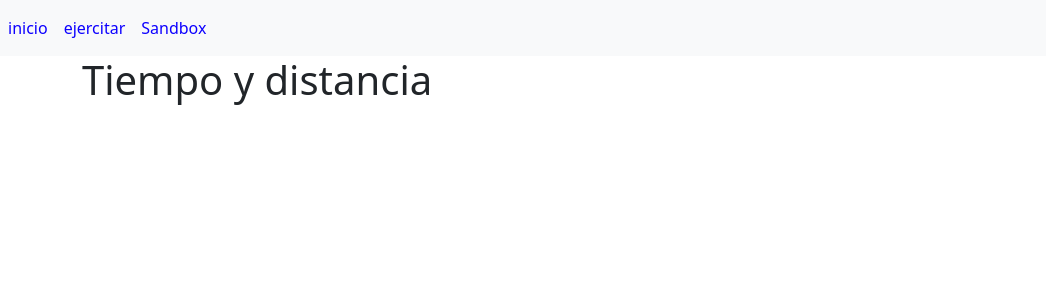
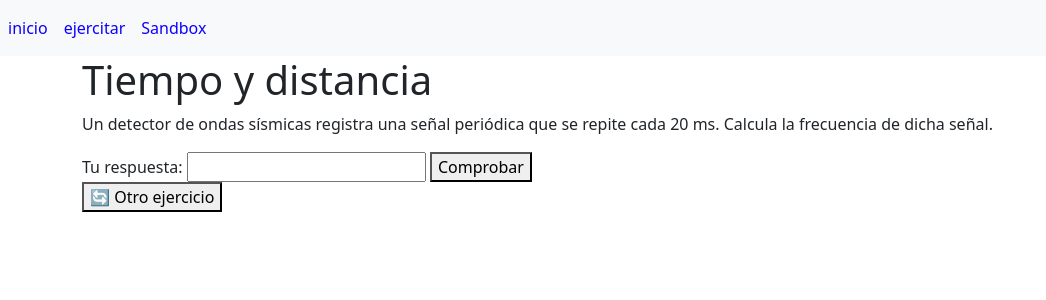
Before and after one commit to Jhoel-zcq/Proyecto_msih, a Django app: page /prueba/Tiempo_y_distancia/ in a window 1280 px wide. Shown: the top 300 px of the page, without its empty margins (0-1046 px from the left). Run offline with Django 5.2, Linux system fonts and the light colour scheme.

Commit message:
primer avance con ejercicio aleatorio

```diff
--- a/prueba/templates/prueba/fis100/Tiempo_y_distancia.html
+++ b/prueba/templates/prueba/fis100/Tiempo_y_distancia.html
@@ -5,6 +5,36 @@
 
 {% block contenido  %}
 <h1>Tiempo y distancia</h1>
+<p> {{ejercicio.enunciado}}</p>
 
+<form method="post">
+    {% csrf_token %}
+    <label for="respuesta">Tu respuesta:</label>
+    <input type="text" name="respuesta" required>
+    <button type="submit">Comprobar</button>
+</form>
+
+{% if mensaje %}
+    <p>{{ mensaje }}</p>
+{% endif %}
+
+{% if mostrar_pista %}
+    <p><strong>Pista:</strong> Usa la fórmula: {{ ejercicio.formula }}</p>
+    <form method="post">
+        {% csrf_token %}
+        <button type="submit" name="ver_solucion" value="1">Ver solución completa</button>
+    </form>
+{% endif %}
+
+{% if mostrar_solucion %}
+    <p><strong>Solución completa:</strong></p>
+    <p>{{ ejercicio.formula }}</p>
+    <p>Resultado: {{ ejercicio.valor_correcto }} {{ ejercicio.unidades.resultado }}</p>
+{% endif %}
+
+<form method="post">
+    {% csrf_token %}
+    <button type="submit" name="otro" value="1">🔄 Otro ejercicio</button>
+</form>
 
 {% endblock %}
--- /dev/null
+++ b/prueba/utils/ejercicios_tiempo_y_distancia.py
@@ -0,0 +1,52 @@
+#mish/prueba/utils/ejercicios_tiempo_y_distancio
+import pprint
+import random
+
+def generar_ejercicios_tiempo_y_distancia():
+    ejercicios = [
+        {
+            "id": 1,
+            "enunciado": "Un afinador de guitarra emite un tono de frecuencia {f} Hz. Calcula el periodo de oscilación correspondiente a dicho tono.",
+            "formula": "T = 1 / f",
+            "resolver": lambda f=None, T=None: round(1 / f, 6),
+            "variable_pedir": "periodo",
+            "unidades": {"f": "Hz", "resultado": "s"},
+        },
+        {
+            "id": 2,
+            "enunciado": "Un detector de ondas sísmicas registra una señal periódica que se repite cada {T} ms. Calcula la frecuencia de dicha señal.",
+            "formula": "f = 1 / T",
+            "resolver": lambda f=None, T=None: round(1 / (T / 1000), 2),
+            "variable_pedir": "frecuencia",
+            "unidades": {"T": "ms", "resultado": "Hz"},
+        },
+    ]
+
+    ejercicio = random.choice(ejercicios)
+
+    if ejercicio["id"] == 1:
+        f = random.choice([220, 330, 440, 550, 660, 880])
+        valor_correcto = ejercicio["resolver"](f=f)
+        enunciado = ejercicio["enunciado"].format(f=f)
+        unidades = ejercicio["unidades"]
+        variable_pedir = ejercicio["variable_pedir"]
+        formula = ejercicio["formula"]
+    elif ejercicio["id"] == 2:
+        T = random.choice([10, 15, 20, 25, 30, 35, 40, 45, 50, 55])
+        valor_correcto = ejercicio["resolver"](T=T)
+        enunciado = ejercicio["enunciado"].format(T=T)
+        unidades = ejercicio["unidades"]
+        variable_pedir = ejercicio["variable_pedir"]
+        formula = ejercicio["formula"]
+
+    resultado_final = {
+        "id": ejercicio["id"],
+        "enunciado": enunciado,
+        "formula": formula,
+        "variable_pedir": variable_pedir,
+        "unidades": unidades,
+        "valor_correcto": valor_correcto,
+    }
+
+    pprint.pprint(resultado_final)
+    return resultado_final
--- a/prueba/views.py
+++ b/prueba/views.py
@@ -1,7 +1,12 @@
+#mish/prueba/views.py
 from django.shortcuts import render , redirect
+import random
 from django.http import HttpResponse
 from random import choice
 from .forms import PostForm
+#funciones de utlis
+from .utils.ejercicios_tiempo_y_distancia import generar_ejercicios_tiempo_y_distancia
+
 # Create your views here.
 
 #paginas html
@@ -34,7 +39,51 @@ def pagina_aleatoria_fis111(request):
 
 #FIS100
 def Tiempo_y_distancia(request):
-    return render(request,"prueba/fis100/Tiempo_y_distancia.html")
+    if 'ejercicio' not in request.session:
+        ejercicio=generar_ejercicios_tiempo_y_distancia()
+        request.session['ejercicio'] = ejercicio
+        request.session['intentos'] = 0
+    else :
+        ejercicio = request.session['ejercicio']
+
+    mensaje = ""
+    mostrar_pista=False
+    mostrar_solucion = False
+    if request.method == 'POST':
+        respuesta_usuario = request.POST.get('respuesta')
+        ver_solucion = request.POST.get('ver_solucion')
+        otro = request.POST.get('otro')
+        if otro:
+            ejercicio= generar_ejercicios_tiempo_y_distancia()
+            request.session['ejercicio'] = ejercicio
+            request.session['intentos'] = 0
+            return render(request,'prueba/fis100/Tiempo_y_distancia.html',{'ejercicio':ejercicio})
+
+        if ver_solucion:
+            mostrar_solucion = True
+        else:
+            try:
+                valor_usuario = float(respuesta_usuario)
+                valor_correcto = ejercicio['valor_correcto']
+                diferencia = abs(valor_usuario - valor_correcto)
+
+                if diferencia < 0.01:
+                    mensaje = "¡CORECTO!"
+                    mostrar_solucion = True
+                else:
+                    mensaje = "incorrecto"
+                    request.session['intentos'] +=1
+                    if request.session['intentos'] >=1:
+                        mostrar_pista = True
+            except ValueError:
+                mensaje = "por favor, ingresa un número válido."
+    contexto = {
+        'ejercicio':ejercicio,
+        'mensaje' : mensaje,
+        'mostrar_pista':mostrar_pista,
+        'mostrar_solucion' : mostrar_solucion,
+    }
+    return render(request,"prueba/fis100/Tiempo_y_distancia.html", contexto)
 
 def Medición(request):
     return render(request, "prueba/fis100/Medición.html")
```
Also changed, not shown: prueba/templates/prueba/base.html (+7 -1 lines), db.sqlite3 (added).
